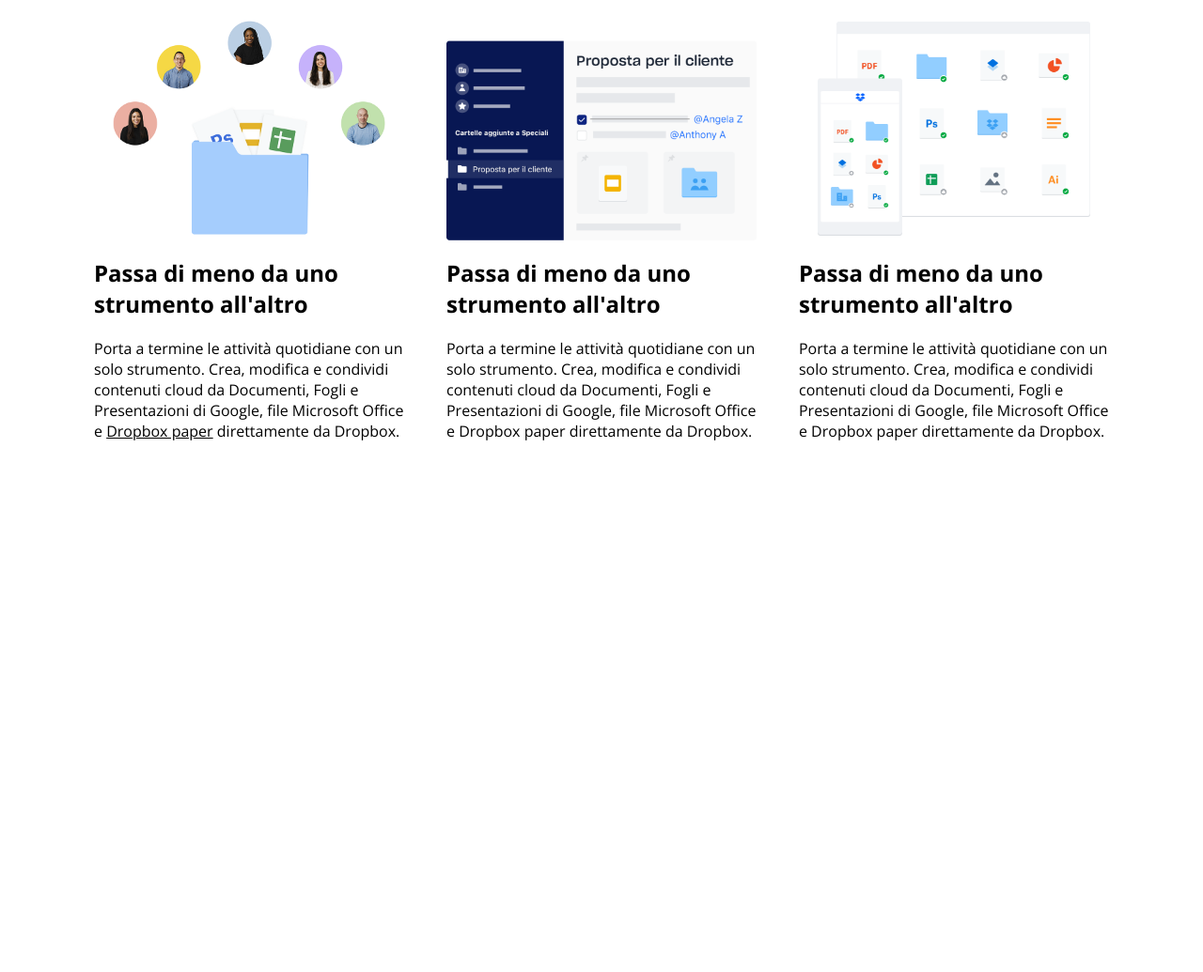
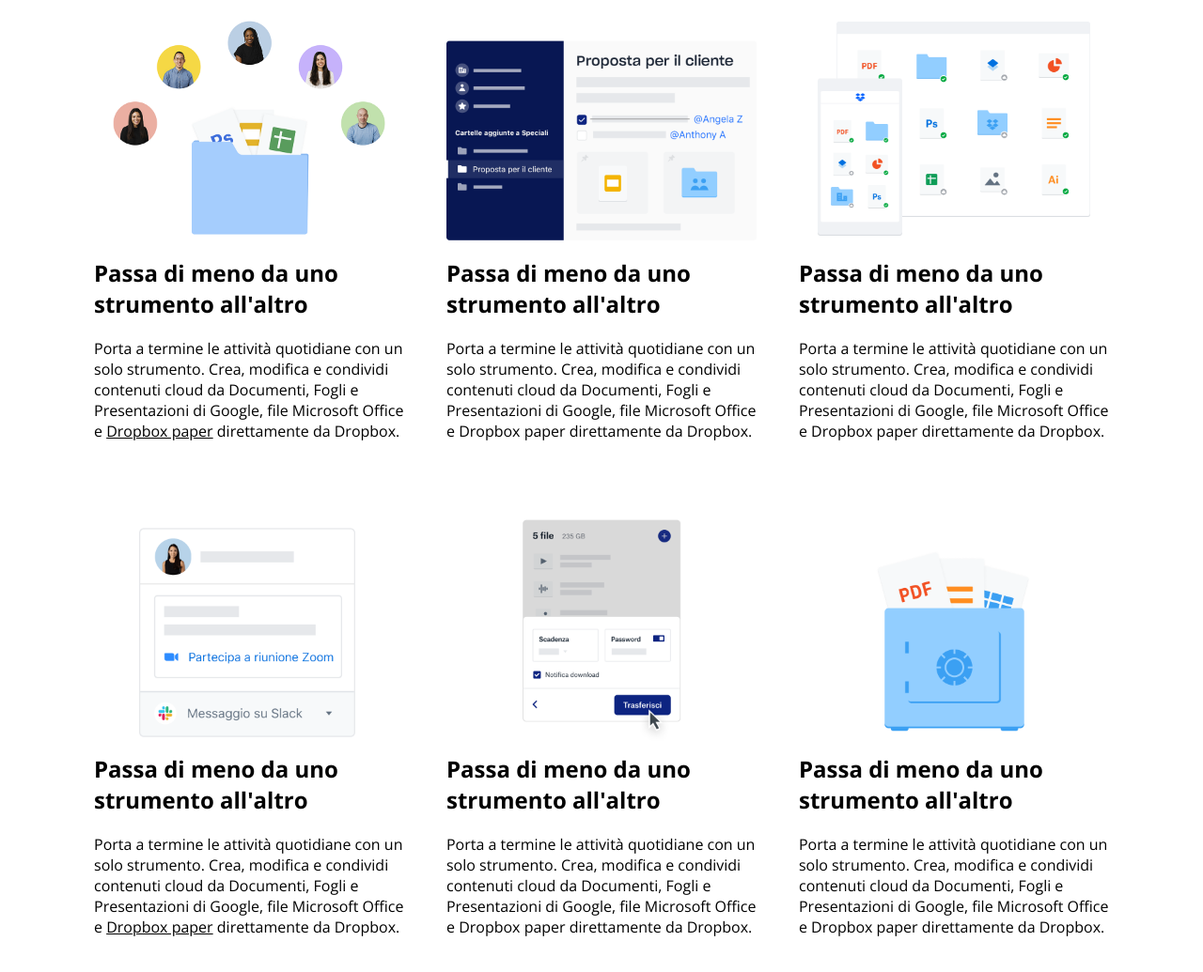
Before and after one commit to TrvMarco/htmlcss-dropbox, a plain HTML site: page index.html in a window 1280 px wide. Shown: the part 3224-4259 px from the top of the page at 94% size. Before the commit the page ends 3694 px from the top, so only its background shows below. Drawn offline with nearby package versions, Linux system fonts and the light colour scheme.

Commit message:
concluso sezione dropbox business

```diff
--- a/css/style.css
+++ b/css/style.css
@@ -260,6 +260,7 @@ li a{
 .business-col{
     width: calc(100% / 3 - 30px);
     float: left;
+    margin-bottom: 60px;
 }
 
 .business-col.center{
--- a/index.html
+++ b/index.html
@@ -177,25 +177,38 @@
                 <div class="container">
                     <h2 class="business-title">Esegui più operazioni con Dropbox Business</h2>
                     <div class="clearfix">
-                        <div class="row">
+                        <div class="business-row">
                             <div class="business-col left">
                                 <img class="business-img" src="img/business-feature-switching-tools.png" alt="business switching tools image">
                                 <h3>Passa di meno da uno strumento all'altro</h3>
                                 <p>Porta a termine le attività quotidiane con un solo strumento. Crea, modifica e condividi contenuti cloud da Documenti, Fogli e Presentazioni di Google, file Microsoft Office e <span class="underline">Dropbox paper</span> direttamente da Dropbox.</p>
                             </div>
                             <div class="business-col center">
-                                <img class="business-img" src="img/business-feature-coordinate-it.png" alt="business feature cordinate image">
+                                <img class="business-img" src="img/business-feature-coordinate-it.png" alt="business cordinate image">
                                 <h3>Passa di meno da uno strumento all'altro</h3>
                                 <p>Porta a termine le attività quotidiane con un solo strumento. Crea, modifica e condividi contenuti cloud da Documenti, Fogli e Presentazioni di Google, file Microsoft Office e Dropbox paper direttamente da Dropbox.</p>
                             </div>
                             <div class="business-col right">
-                                <img class="business-img" src="img/business-feature-multi-device.png" alt="business feature multi device image">
+                                <img class="business-img" src="img/business-feature-multi-device.png" alt="business multi device image">
                                 <h3>Passa di meno da uno strumento all'altro</h3>
                                 <p>Porta a termine le attività quotidiane con un solo strumento. Crea, modifica e condividi contenuti cloud da Documenti, Fogli e Presentazioni di Google, file Microsoft Office e Dropbox paper direttamente da Dropbox.</p>
                             </div>
                         </div>
-                        <div class="row">
-
+                        <div class="business-row">
+                            <div class="business-col left">
+                                <img class="business-img" src="img/business-feature-integrations-it.png" alt="business integration it image">
+                                <h3>Passa di meno da uno strumento all'altro</h3>
+                                <p>Porta a termine le attività quotidiane con un solo strumento. Crea, modifica e condividi contenuti cloud da Documenti, Fogli e Presentazioni di Google, file Microsoft Office e <span class="underline">Dropbox paper</span> direttamente da Dropbox.</p>
+                            </div>
+                            <div class="business-col center">
+                                <img class="business-img" src="img/business-feature-send-files-it.png" alt="business send files it image">
+                                <h3>Passa di meno da uno strumento all'altro</h3>
+                                <p>Porta a termine le attività quotidiane con un solo strumento. Crea, modifica e condividi contenuti cloud da Documenti, Fogli e Presentazioni di Google, file Microsoft Office e Dropbox paper direttamente da Dropbox.</p>
+                            </div>
+                            <div class="business-col right">
+                                <img class="business-img" src="img/business-feature-security.png" alt="business security image">
+                                <h3>Passa di meno da uno strumento all'altro</h3>
+                                <p>Porta a termine le attività quotidiane con un solo strumento. Crea, modifica e condividi contenuti cloud da Documenti, Fogli e Presentazioni di Google, file Microsoft Office e Dropbox paper direttamente da Dropbox.</p>
                         </div>
                     </div>
                 </div>
```
